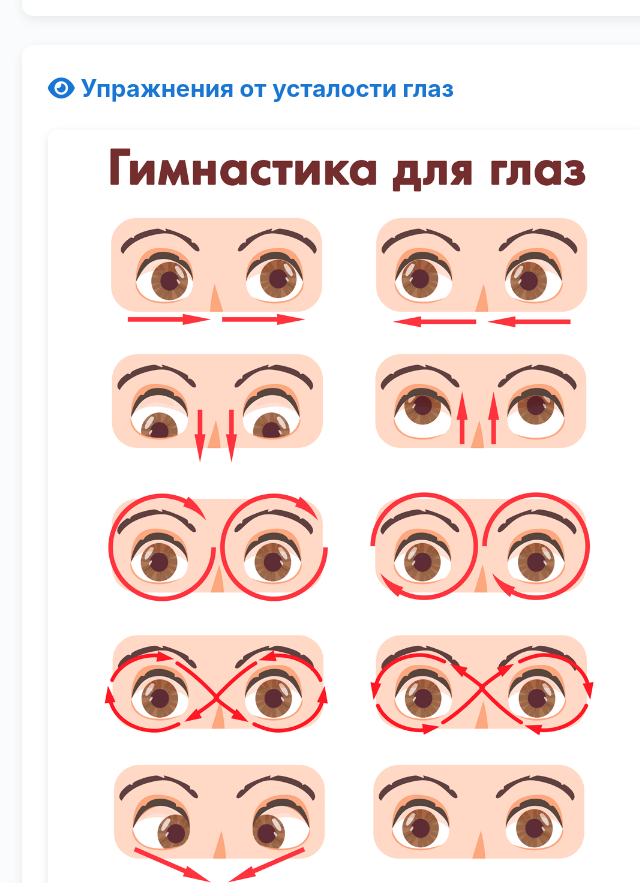
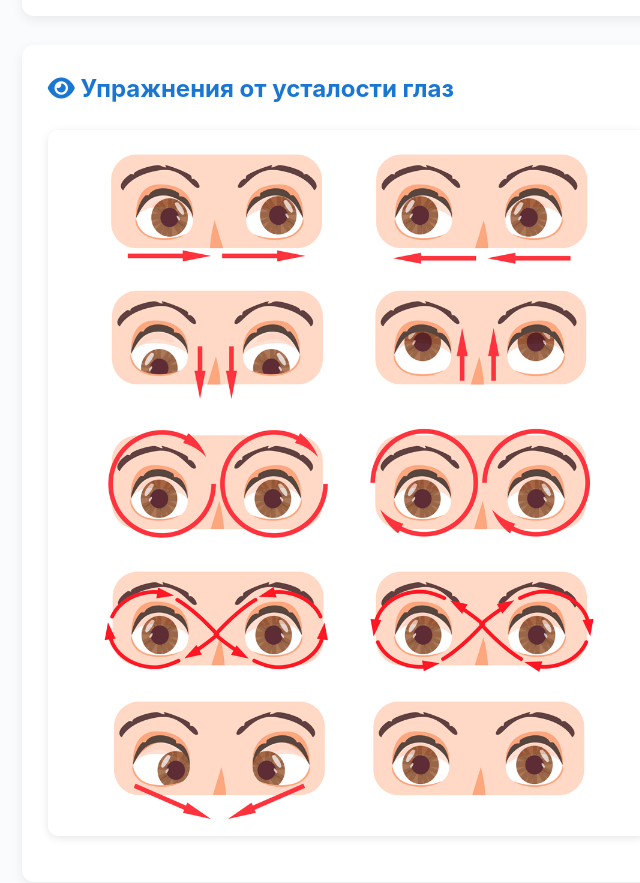
Before and after one commit to SupremeTMN/zrenie.github.io, a plain HTML site: page index.html in a window 1280 px wide. Shown: the part 3120-4003 px from the top of the page, without its empty margins (212-852 px from the left). Drawn offline with Linux system fonts and the light colour scheme.

Commit message:
Update index.html

```diff
--- a/index.html
+++ b/index.html
@@ -296,7 +296,7 @@
 
     <section>
       <h2><i class="fas fa-eye"></i> Упражнения от усталости глаз</h2>
-      <img src="upraj.png" alt="Упражнения" class="chart-img">
+      <img src="upraj1.png" alt="Упражнения" class="chart-img">
     </section>
 
     <section id="about">
```
